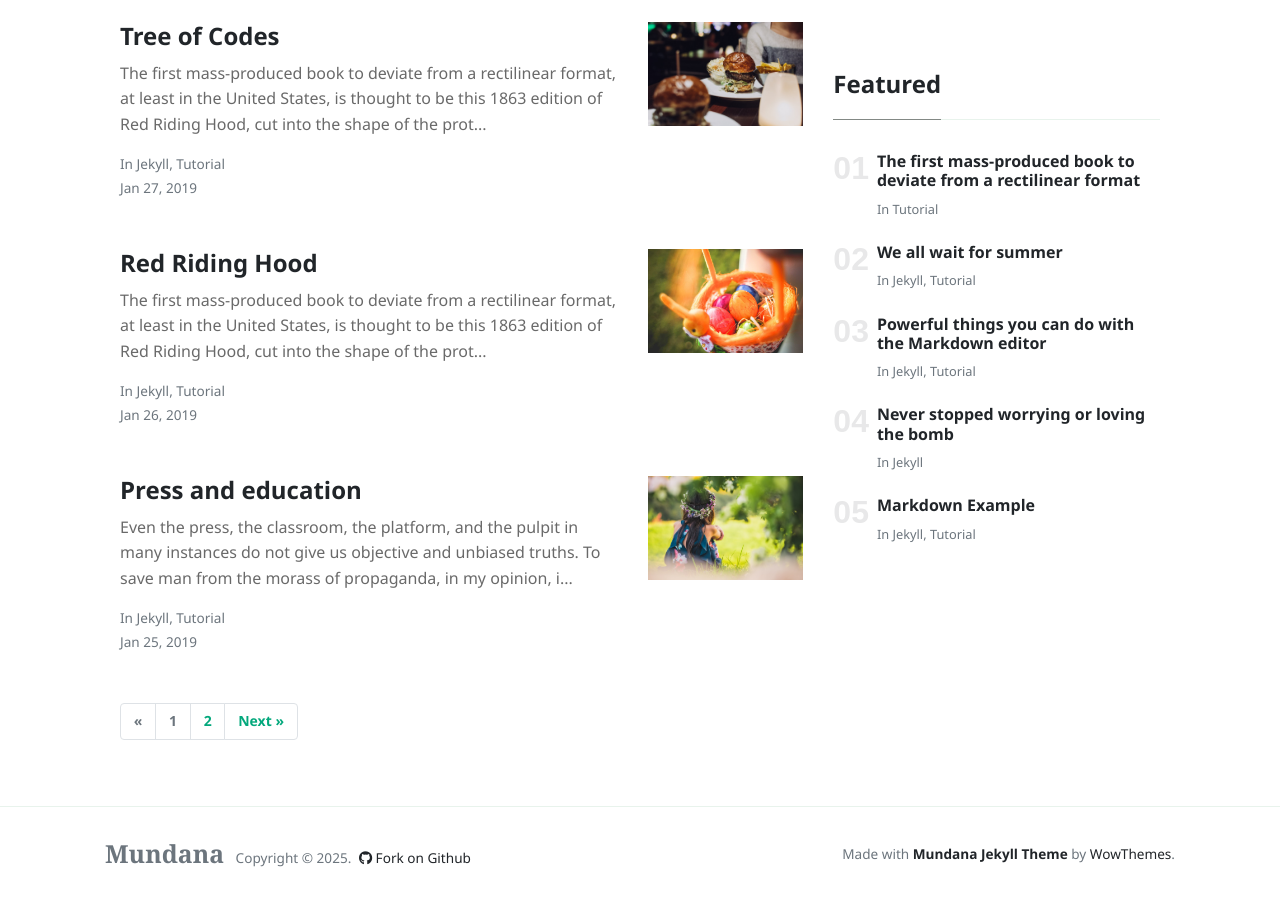
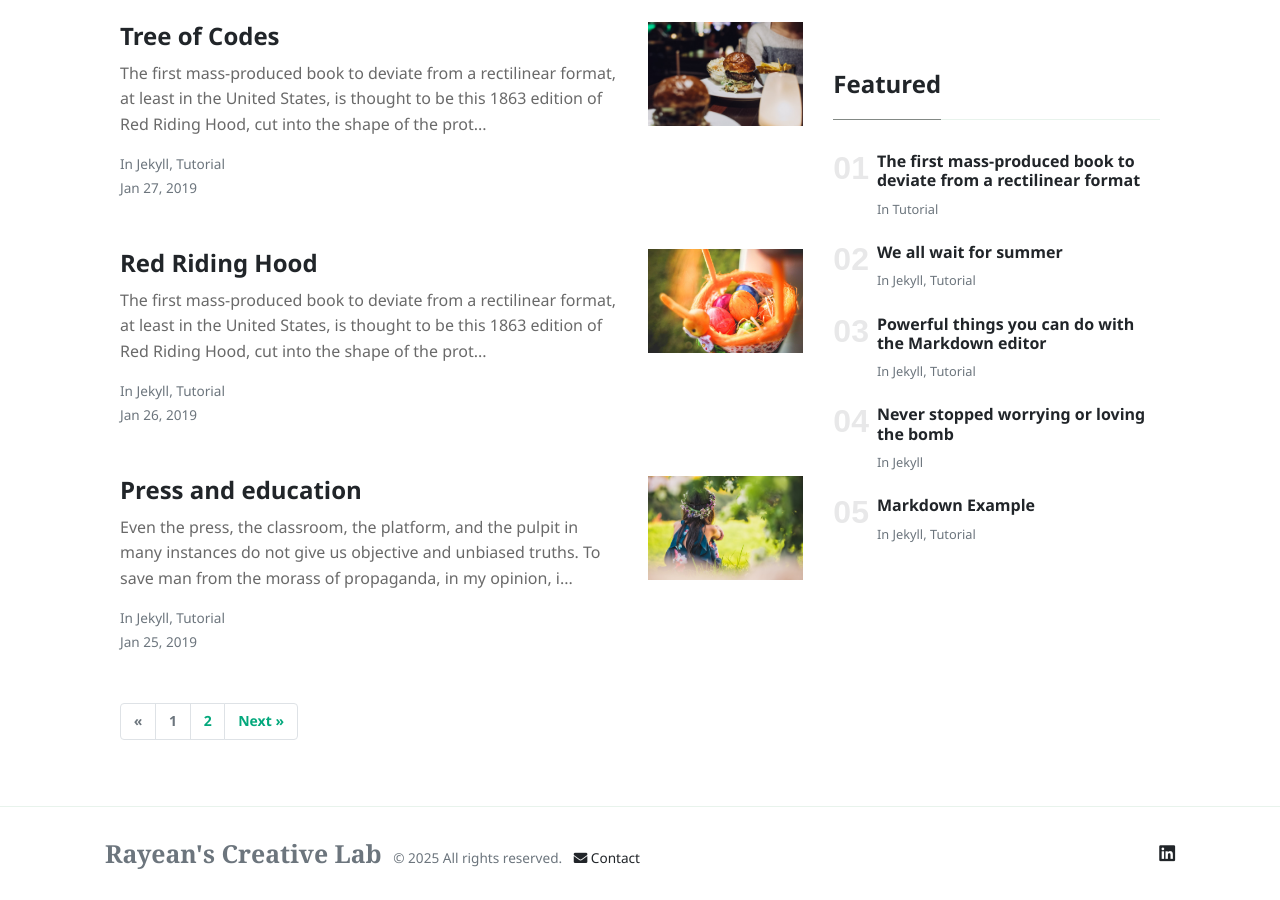
Before and after one commit to Rayean-Mahmud/rayean-mahmud.github.io, a Jekyll site: the page built from index.html, in a window 1280 px wide and 900 px high, scrolled down 1707 px. Built offline with Jekyll 4.4.1, drawn with Linux system fonts in a browser that asks for light colours; nearby versions of some CDN libraries; the list of posts is cut into pages by our own code.

Commit message:
Update default.html

```diff
--- a/_layouts/default.html
+++ b/_layouts/default.html
@@ -71,25 +71,27 @@
 
     <script src="{{site.baseurl}}/assets/js/theme.js"></script>
 
-
 <!-- Footer -->
 <footer class="bg-white border-top p-3 text-muted small">
   <div class="container">
     <div class="row align-items-center justify-content-between">
       <div>
-                <span class="navbar-brand mr-2 mb-0"><strong>Mundana</strong></span>
-                <span>Copyright © <script>document.write(new Date().getFullYear())</script>.</span>
+        <span class="navbar-brand mr-2 mb-0"><strong>Rayean's Creative Lab</strong></span>
+        <span>© <script>document.write(new Date().getFullYear())</script> All rights reserved.</span>
+        <a class="text-dark ml-2" href="{{ site.baseurl }}/contact.html">
+          <i class="fa fa-envelope"></i> Contact
+        </a>
+      </div>
 
-                <!--  Github Repo Star Btn-->
-                <a class="text-dark ml-1" target="_blank" href="https://github.com/wowthemesnet/mundana-theme-jekyll"><i class="fab fa-github"></i> Fork on Github</a>
-
-            </div>
       <div>
-                Made with <a target="_blank" class="text-dark font-weight-bold" href="https://www.wowthemes.net/mundana-jekyll-theme/"> Mundana Jekyll Theme </a> by <a class="text-dark" target="_blank" href="https://www.wowthemes.net">WowThemes</a>.
+        <a class="text-dark" target="_blank" href="https://www.linkedin.com/in/rayean-mahmud-arnob-a78345173/">
+          <i class="fab fa-linkedin fa-lg"></i> <span class="sr-only">LinkedIn</span>
+        </a>
       </div>
     </div>
   </div>
 </footer>
+
 
     {% include tracking-footer.html %}
 
```
Lines whose indentation alone changed are shown as unchanged.
